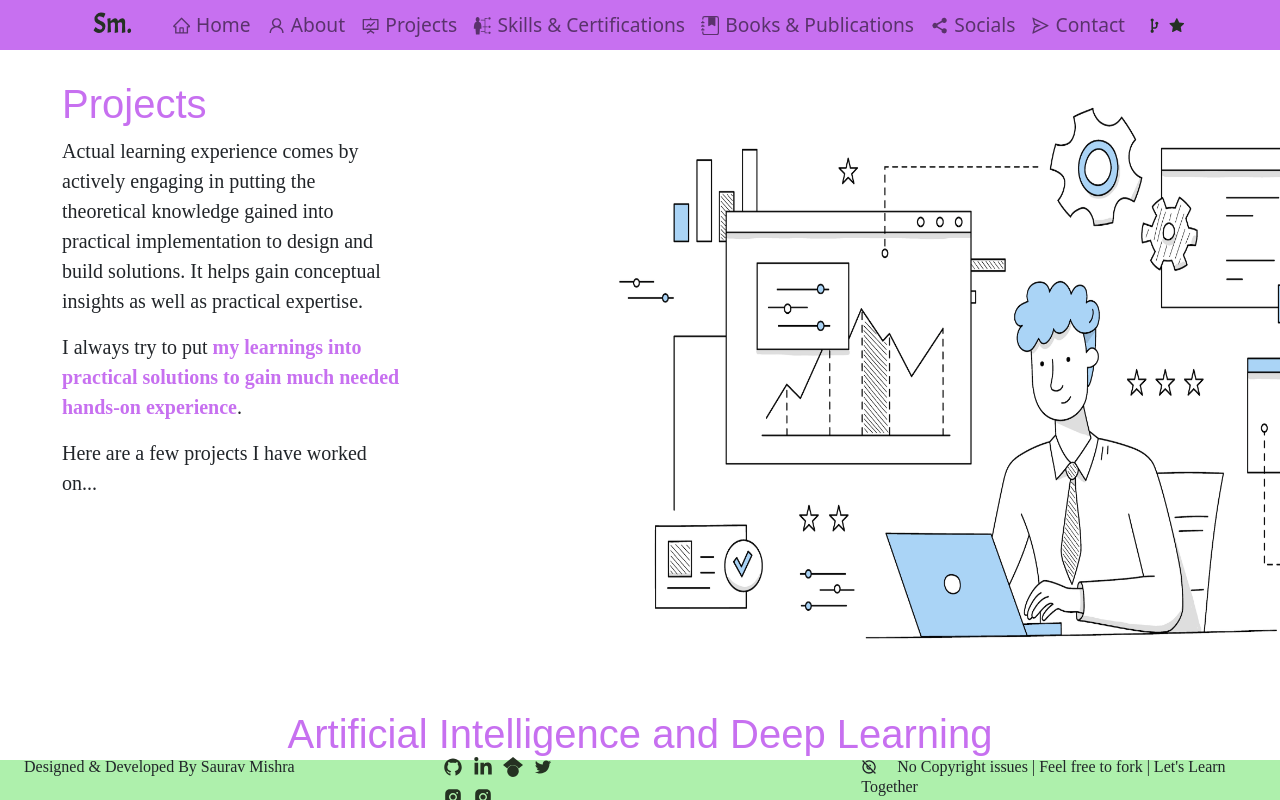
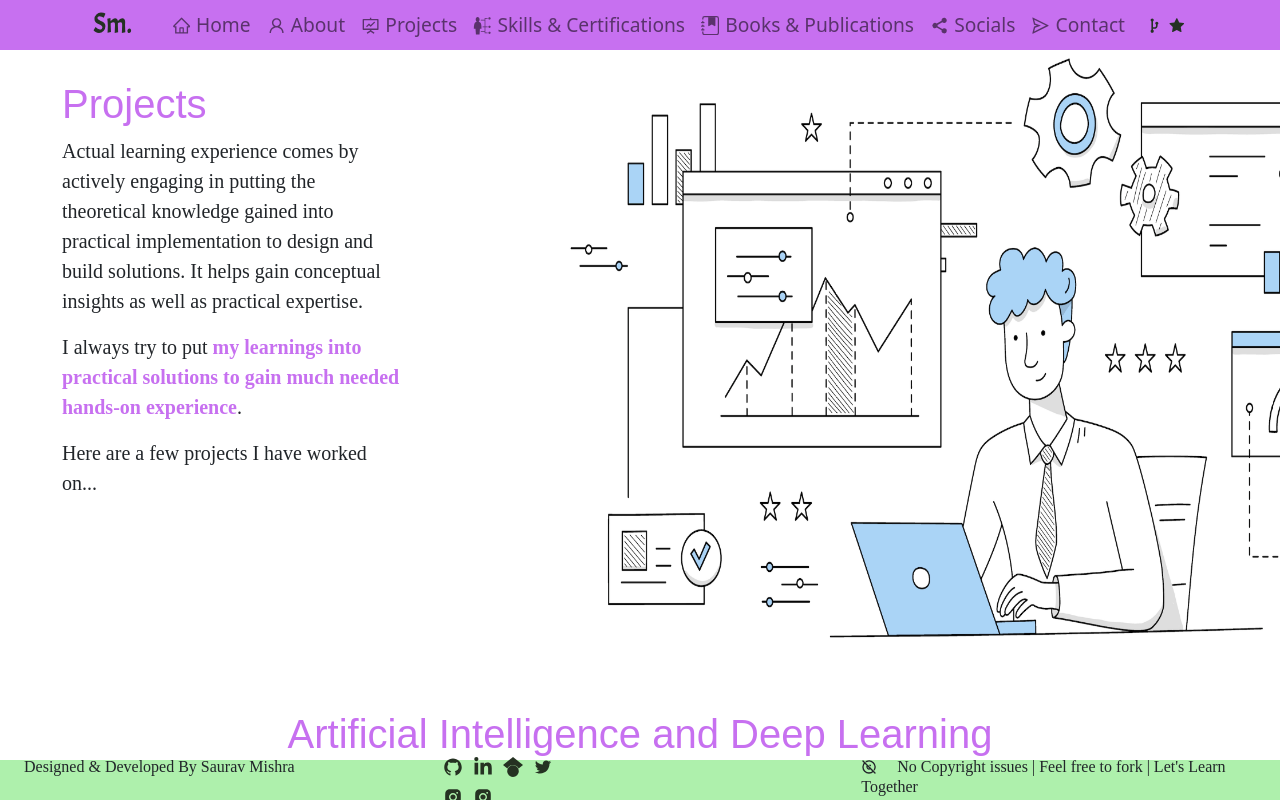
Before and after one commit to sauravmishra1710/Saurav.Hello.World, a React (Create React App) app: page /project in a window 1280 px wide. Shown: the top 800 px of the page. Built offline with nearby package versions, Linux system fonts and the light colour scheme; grey boxes are pictures that could not be loaded; the HTML template or start-up script is replaced by a standard one; a web font is replaced by a local one.

Commit message:
Animation, Image, & Style modifications

```diff
--- a/src/components/contact/Contact.js
+++ b/src/components/contact/Contact.js
@@ -312,6 +312,7 @@
               </div>
             </Col>
             <Col md={5}>
+            <Fade bottom distance="200px">
               <div className="col-lg-6">
                 <img
                   className="images"
@@ -321,6 +322,7 @@
                   width={800}
                 />
               </div>
+              </Fade>
             </Col>
           </Row>
 
@@ -450,7 +452,7 @@
           </Row>
           <Row>
             <Bounce bottom>
-              <div>
+              <div style={{paddingTop: "20px"}}>
                 <img src={img2} alt="" height={800} width={850} />
               </div>
             </Bounce>
--- a/src/components/contact/contact.css
+++ b/src/components/contact/contact.css
@@ -61,10 +61,6 @@
   padding: 15px;
   font-size: 18px;
 }
-.images {
-  padding-top: 50px;
-  padding-left: 50px;
-}
 
 #form-name {
   width: 100%;
--- a/src/components/publications/publications.css
+++ b/src/components/publications/publications.css
@@ -18,7 +18,7 @@
   }
 
 .image {
-    padding-top: 50px;
+    margin-top: 60px;
   }
 
 
```
Also changed, not shown: src/img/page_logos/publications.jpg, 1 other file (tests, documents, lock files or other folders).
